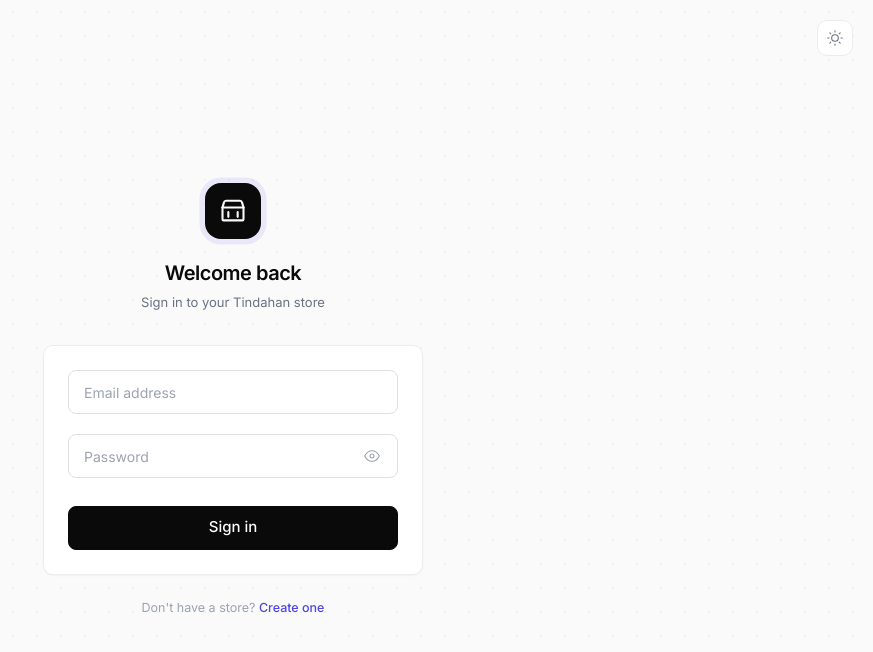
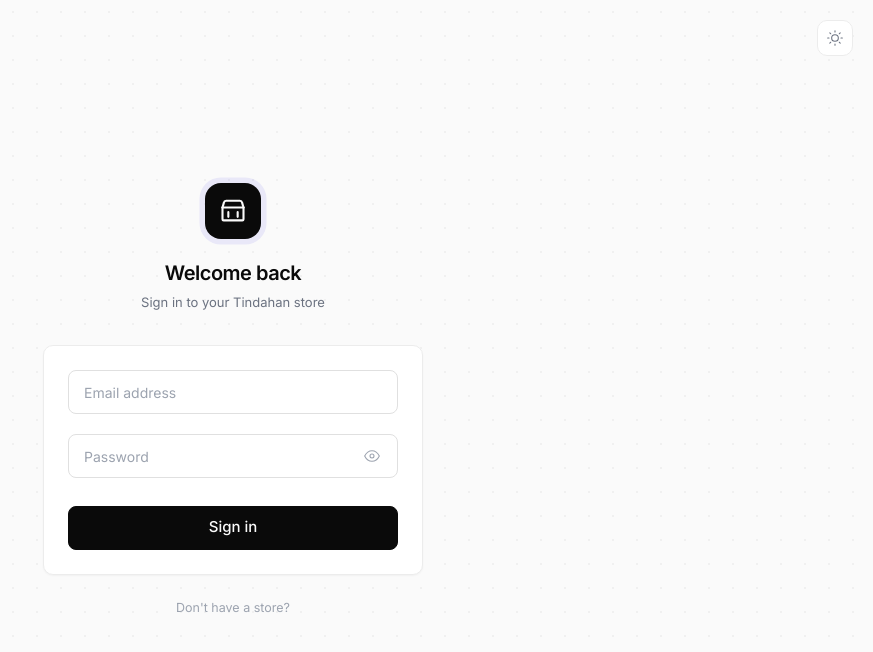
Before and after one commit to geronaclint/tindahanweb, a Next.js app: page /login in a window 1280 px wide. Shown: the top 652 px of the page, without its empty margins (407-1280 px from the left). Built offline with nearby package versions, Linux system fonts and the light colour scheme; no server answers.

Commit message:
small login fix no register

```diff
--- a/src/app/login/page.tsx
+++ b/src/app/login/page.tsx
@@ -238,9 +238,6 @@
 
         <p className="text-center text-[12.5px] mt-6 animate-float-in-delay" style={{ color: 'var(--text-subtle)' }}>
           Don&apos;t have a store?{' '}
-          <Link href="/register" className="font-medium transition-colors hover:underline" style={{ color: 'var(--accent)' }}>
-            Create one
-          </Link>
         </p>
       </div>
     </div>
```
